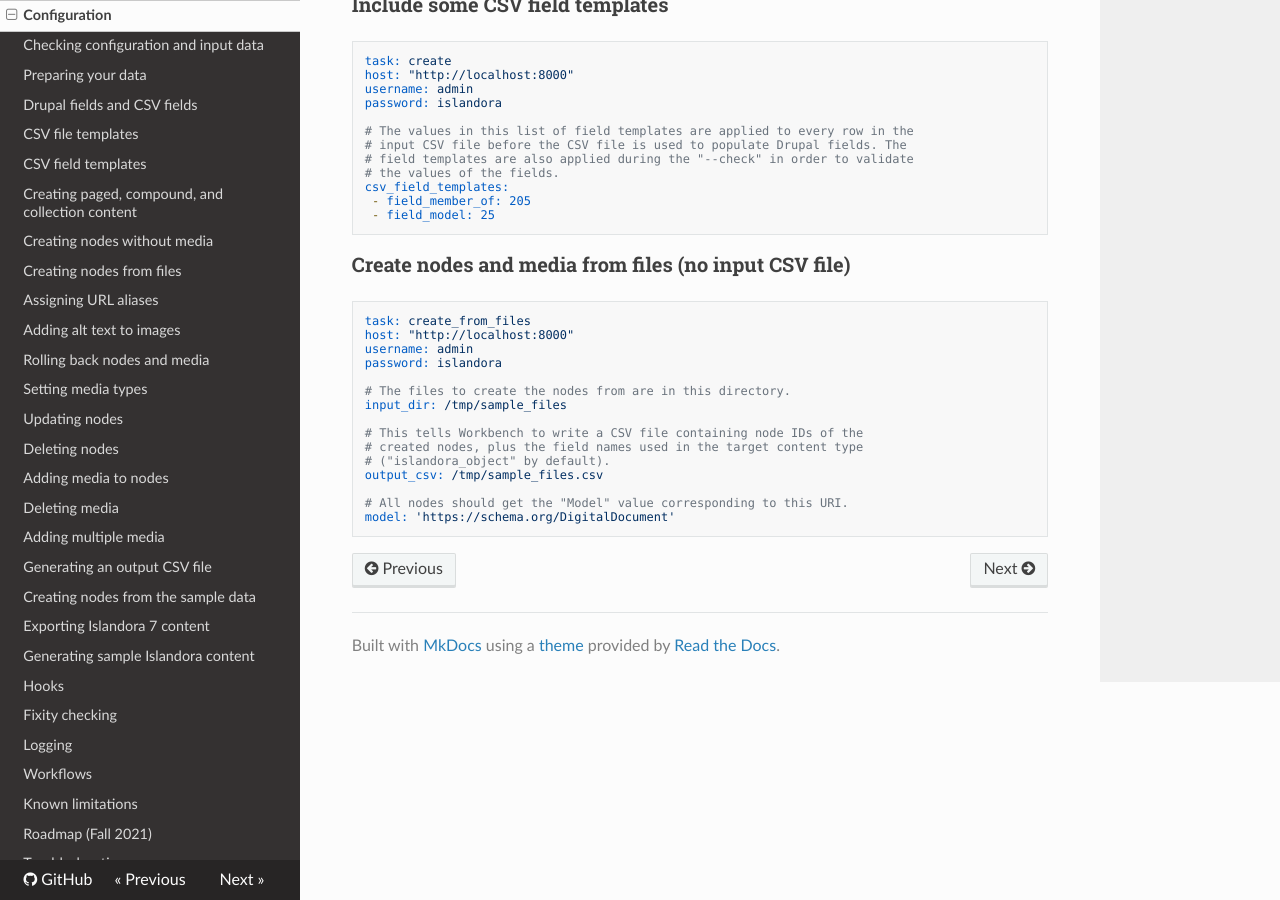
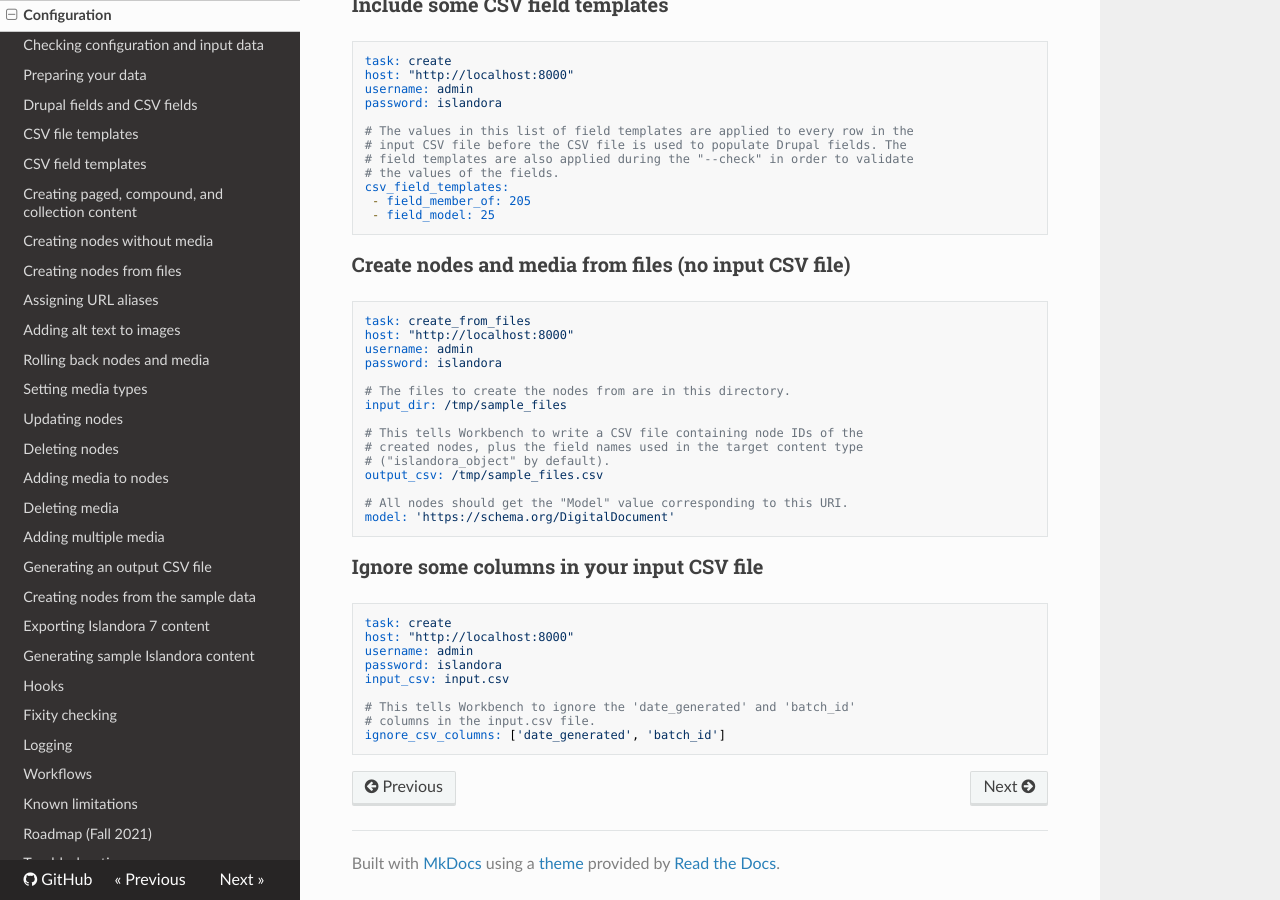
Before and after one commit to mjordan/islandora_workbench_docs, an MkDocs documentation site: the page built from docs/configuration.md, in a window 1280 px wide and 900 px high, scrolled down 5288 px. Built offline with MkDocs 1.6.1, drawn with Linux system fonts in a browser that asks for light colours; nearby versions of some CDN libraries; old or Windows-style settings are respelled for this version of MkDocs.

Commit message:
Added another example config file.

````diff
--- a/docs/configuration.md
+++ b/docs/configuration.md
@@ -209,3 +209,17 @@ output_csv: /tmp/sample_files.csv
 # All nodes should get the "Model" value corresponding to this URI.
 model: 'https://schema.org/DigitalDocument'
 ```
+
+### Ignore some columns in your input CSV file
+
+```yaml
+task: create
+host: "http://localhost:8000"
+username: admin
+password: islandora
+input_csv: input.csv
+
+# This tells Workbench to ignore the 'date_generated' and 'batch_id'
+# columns in the input.csv file.
+ignore_csv_columns: ['date_generated', 'batch_id']
+```
````
Also changed, not shown: site/check/index.html, site/configuration/index.html, site/index.html, site/sitemap.xml.
